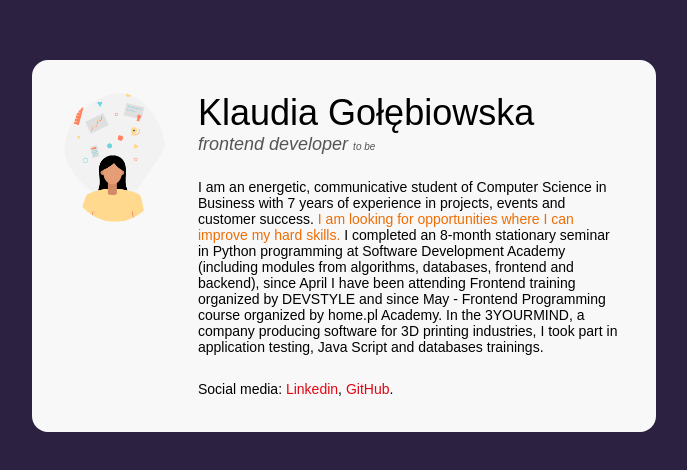
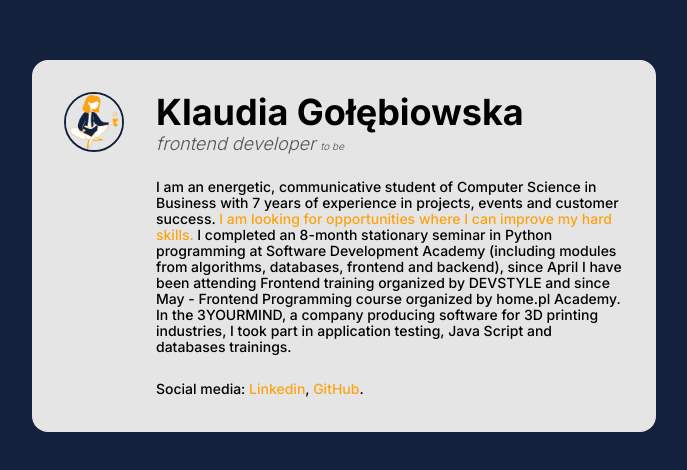
Before and after one commit to KlaudiaGolebiowska/business_card, a plain HTML site: page index.html in a window 1280 px wide. Shown: the part 154-624 px from the top of the page, without its empty margins (296-983 px from the left). Drawn offline with nearby package versions, Linux system fonts and the light colour scheme.

Commit message:
New styles added

```diff
--- a/index.html
+++ b/index.html
@@ -10,13 +10,15 @@
       rel="stylesheet"
       type="text/css"
     />
+    <link rel="preconnect" href="https://fonts.gstatic.com">
+<link href="https://fonts.googleapis.com/css2?family=Inter:wght@300;500;700;900&display=swap" rel="stylesheet">
     <link href="style.css" rel="stylesheet" type="text/css" />
   </head>
   <body>
     <main class="main">
       <article class="person">
         <img
-          src="student-colour-400px.png"
+          src="me.png"
           class="person__photo"
           alt="zdjecie"
         />
--- a/style.css
+++ b/style.css
@@ -9,16 +9,16 @@ html {
 }
 
 body {
-  background-color: #2c2141;
+  background-color: #14213d;
   display: flex;
   align-items: center;
   justify-content: center;
   min-height: 100vh;
-  font-family: Arial, Helvetica, sans-serif;
+  font-family: "Inter", sans-serif;
 }
 
 .main {
-  background-color: #f8f8f8;
+  background-color: #e5e5e5;
   border-radius: 16px;
   width: 624px;
   margin: 16px;
@@ -29,19 +29,21 @@ body {
   align-items: flex-start;
 }
 
-.person__info{
+.person__info {
   margin-bottom: 24px;
 }
 
 .person__photo {
   border-radius: 50%;
-  width: 102px;
+  width: 60px;
+  height: 60px;
   margin-right: 32px;
+  border: solid 2px #14213d;
 }
 .person__name {
   font-size: 36px;
   margin: 0;
-  font-weight: normal;
+  font-weight: 700;
 }
 
 .person__position {
@@ -49,34 +51,38 @@ body {
   color: #545454;
   margin: 0;
   font-style: italic;
+  font-weight: 300;
 }
 
-
-.person__position--special{
+.person__position--special {
   font-weight: normal;
   font-size: 10px;
   color: #545454;
   margin: 0;
   font-style: italic;
-
+  font-weight: 300;
 }
 .person__description {
   font-size: 14px;
   line-height: 22px;
   margin: 0;
+  font-weight: 500;
 }
 
-.person__description--with-margin{
+.person__description--with-margin {
   margin-bottom: 22px;
   font-size: 14px;
+  font-weight: 500;
 }
 .special {
-    color: #ED6D05;
+  color: #fca311;
   font-weight: normal;
+  font-weight: 500;
 }
 
-.person__social{
-    color:#E20613 ;
+.person__social {
+  color: #fca311;
   font-weight: normal;
   text-decoration: none;
+  font-weight: 500;
 }
```
Also changed, not shown: me.png (added), student-colour-400px.png (deleted), student.jpg (deleted), student2.png (deleted), 1 other file. Lines whose indentation alone changed are shown as unchanged.
